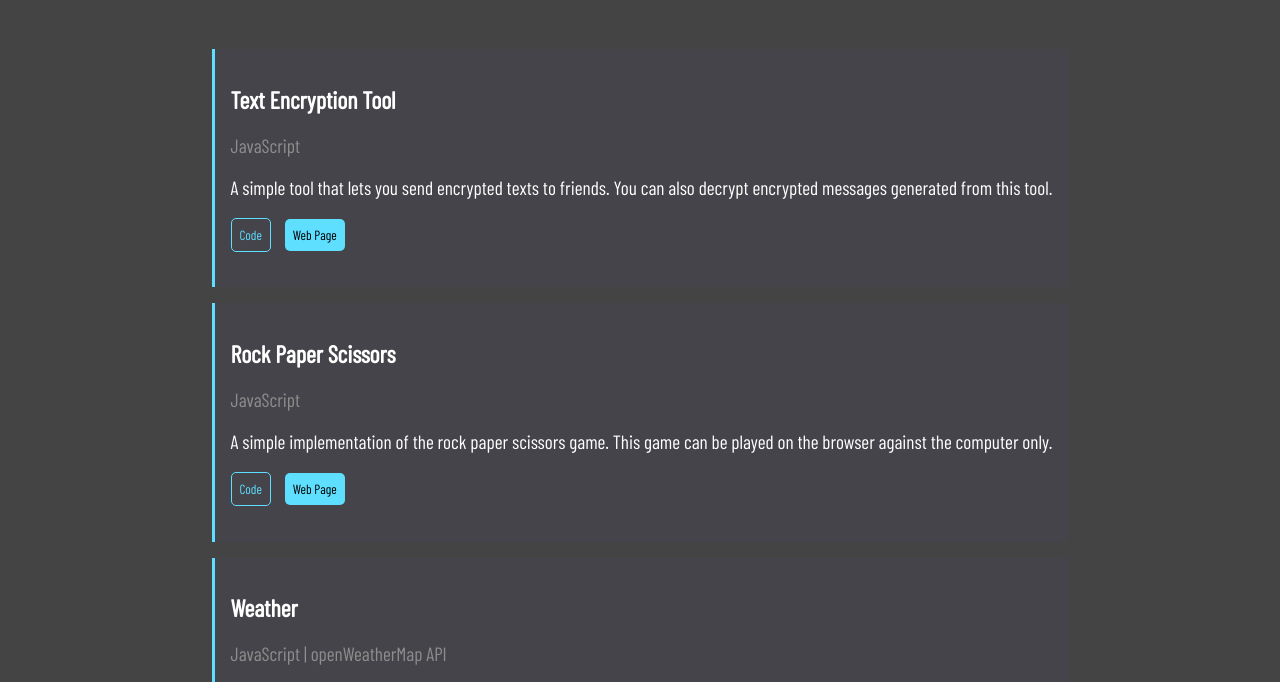
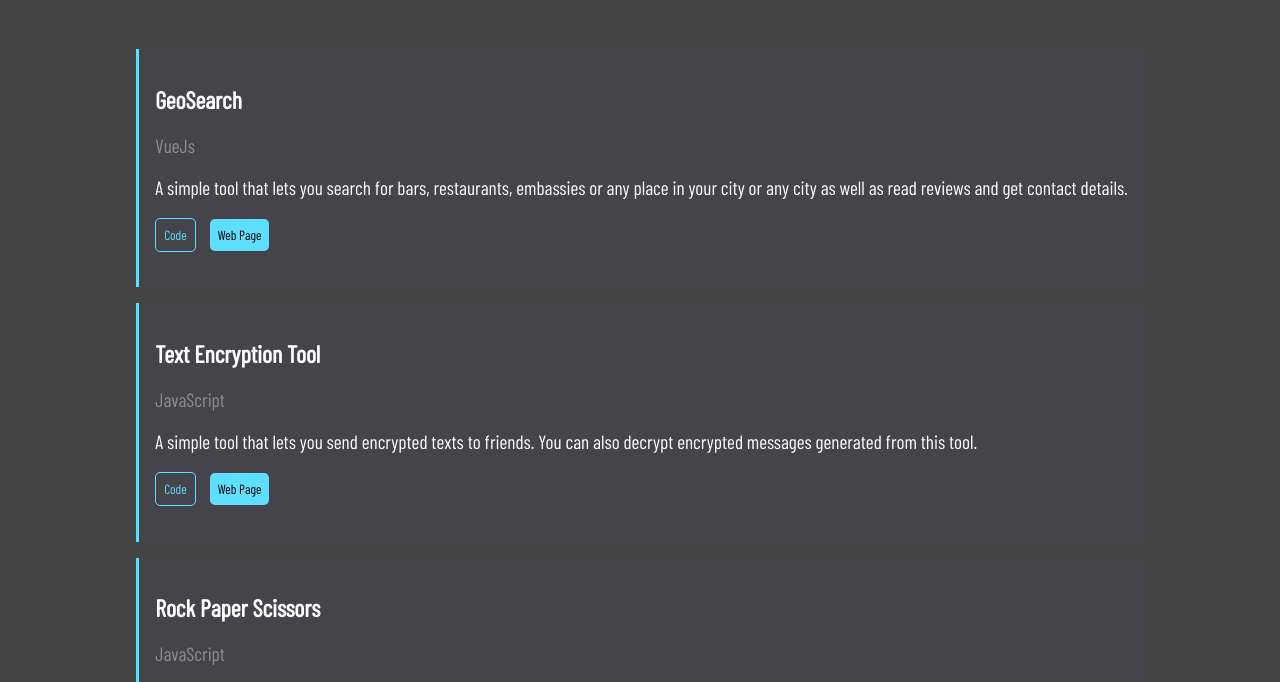
Before and after one commit to ietienam/official-website, a website built with webpack: page dist/work.html in a window 1280 px wide. Shown: the part 71-753 px from the top of the page. Built offline with nearby package versions, Linux system fonts and the light colour scheme.

Commit message:
add new project

```diff
--- a/dist/work.html
+++ b/dist/work.html
@@ -119,6 +119,22 @@
 
     <!--MAIN CONTENT-->
     <section class="project_list">
+      <div class="encrypt">
+        <div class="name">
+          <h2>GeoSearch</h2>
+          <p>VueJs</p>
+        </div>
+        <div class="description">
+          <p>A simple tool that lets you search for bars, restaurants, embassies or any place
+            in your city or any city as well as read reviews and get contact details.
+          </p>
+          <p>
+            <a target="_blank" href="https://github.com/ietienam/geo-search"><button class="code">Code</button></a>
+            <a target="_blank" href="https://app-geosearch.netlify.app"><button class="page">Web Page</button></a>
+          </p>
+        </div>
+      </div>
+
       <div class="encrypt">
         <div class="name">
           <h2>Text Encryption Tool</h2>
```
